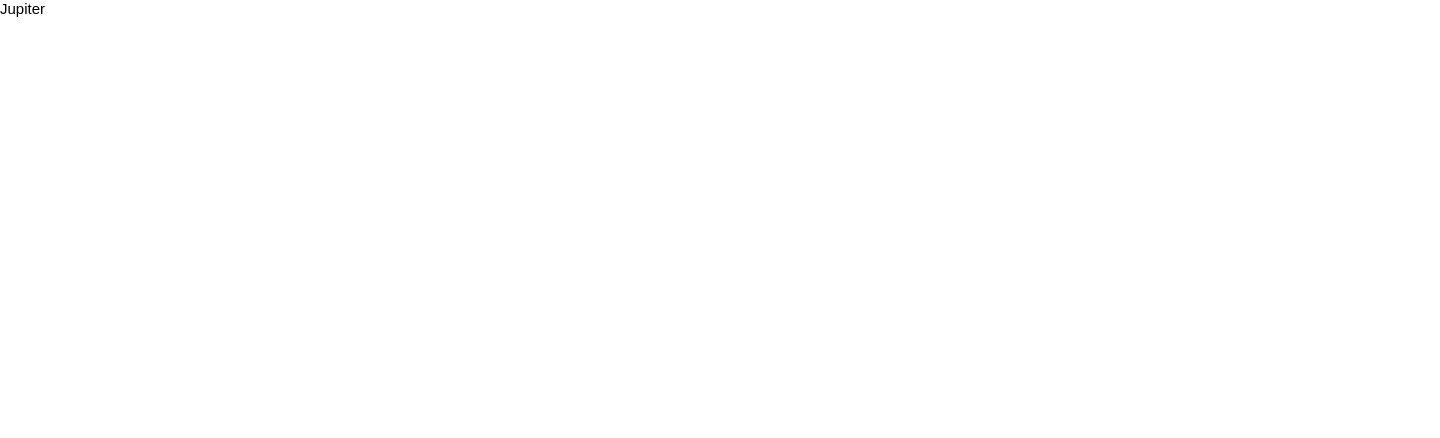
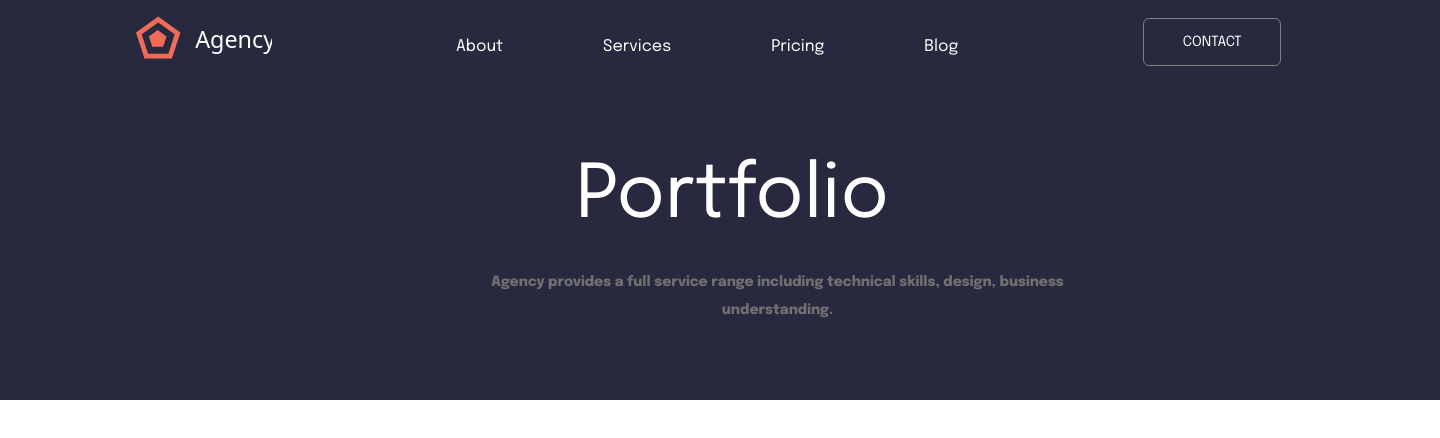
Before and after one commit to EalsyCoD/Portfolio, a React (Create React App) app: page / in a window 1280 px wide. Shown: the top 438 px of the page, 1440 px wide, since content can reach past the window. Built offline with nearby package versions, Linux system fonts and the light colour scheme; the HTML template or start-up script is replaced by a standard one.

Commit message:
added header

```diff
--- a/package.json
+++ b/package.json
@@ -13,6 +13,7 @@
     "react": "^18.2.0",
     "react-dom": "^18.2.0",
     "react-scripts": "5.0.1",
+    "sass": "^1.52.3",
     "typescript": "^4.7.4",
     "web-vitals": "^2.1.4"
   },
--- a/public/index.html
+++ b/public/index.html
@@ -4,6 +4,9 @@
 <head>
   <meta charset="utf-8" />
   <link rel="icon" href="%PUBLIC_URL%/favicon.ico" />
+  <link rel="preconnect" href="https://fonts.googleapis.com">
+  <link rel="preconnect" href="https://fonts.gstatic.com" crossorigin>
+  <link href="https://fonts.googleapis.com/css2?family=Epilogue:wght@400;800&display=swap" rel="stylesheet">
   <meta name="viewport" content="width=device-width, initial-scale=1" />
   <meta name="theme-color" content="#000000" />
   <meta name="description" content="Web site created using create-react-app" />
--- a/src/App.tsx
+++ b/src/App.tsx
@@ -1,8 +1,9 @@
 import React from 'react';
+import Header from './components/Header';
 
 const App = () => {
   return (
-    <div>Jupiter</div>
+    <Header />
   )
 }
 
--- /dev/null
+++ b/src/components/Header/Header.module.scss
@@ -0,0 +1,125 @@
+.container {
+    background-color: #28293e;
+    height: 400px;
+
+    @media(max-width: 1440px) {
+        width: 102.85rem;
+    }
+
+    @media(max-width: 1250px) {
+        width: 100%;
+    }
+
+    @media(max-width: 1040px) {
+        width: 100%;
+    }
+
+    @media(max-width: 700px) {
+        width: 100%;
+    }
+}
+
+
+.wrapper {
+    display: flex;
+    padding: 16px 0 0 136px;
+
+    @media(max-width: 1440px) {
+        margin-right: 120rem;
+    }
+
+    @media(max-width: 1040px) {
+        margin-left: 28%;
+    }
+
+    @media(max-width: 700px) {
+        margin-left: 20%;
+    }
+}
+
+.img {
+    width: 136px;
+    height: 43px;
+}
+
+.nav {
+    display: flex;
+    margin: 0 15%;
+    padding: 22px 0 0 184px;
+    color: #fff;
+
+    @media(max-width: 1250px) {
+        margin-left: -5rem;
+    }
+
+    @media(max-width: 1130px) {
+        margin-left: -10rem;
+    }
+
+    @media(max-width: 1040px) {
+        display: none;
+    }
+}
+
+.text {
+    font-size: 16px;
+    margin-right: 100px;
+}
+
+.button {
+    width: 138px;
+    height: 48px;
+    border: 1px solid grey;
+    border-radius: 6px;
+    margin: -20px 0 0 85px;
+    color: #fff;
+
+    @media(max-width: 1250px) {
+        margin: -20px 0 0 0;
+    }
+}
+
+.main {
+    margin: 93px 0 0 40%;
+    padding-bottom: 34px;
+}
+
+.portfolio {
+    font-size: 74px;
+    font-weight: 400;
+    color: #fff;
+
+    @media(max-width: 1040px) {
+        margin-left: -14%;
+    }
+
+    @media(max-width: 700px) {
+        margin-left: -20%;
+    }
+}
+
+.maintext {
+    font-weight: 600;
+    margin: 0 34%;
+    text-align: center;
+    line-height: 2rem;
+    width: 576px;
+    color: #707070;
+
+    @media(max-width: 1250px) {
+        margin: 0 30%;
+    }
+
+    @media(max-width: 1040px) {
+        margin: 0 20%;
+    }
+
+    @media(max-width: 700px) {
+        margin-left: 10%;
+    }
+
+    @media(max-width: 700px) {
+        margin-left: 25%;
+        width: 350px;
+    }
+}
--- /dev/null
+++ b/src/components/Header/index.tsx
@@ -0,0 +1,29 @@
+import React from "react";
+import styles from './Header.module.scss'
+import img from '../../assets/logo.svg'
+
+const Header = () => {
+    return (
+        <div className={styles.container}>
+            <div className={styles.wrapper}>
+                <img src={img} className={styles.img}></img>
+                <div className={styles.nav}>
+                    <p className={styles.text}>About</p>
+                    <p className={styles.text}>Services</p>
+                    <p className={styles.text}>Pricing</p>
+                    <p className={styles.text}>Blog</p>
+                    <button className={styles.button}>CONTACT</button>
+                </div>
+            </div>
+            <div className={styles.main}>
+                <h1 className={styles.portfolio}>Portfolio</h1>
+            </div>
+            <div className={styles.maintext}>
+                <p>Agency provides a full service range including technical skills, design, business understanding.</p>
+            </div>
+        </div>
+    )
+}
+
+
+export default Header;
--- a/src/index.css
+++ b/src/index.css
@@ -3,8 +3,9 @@
   padding: 0;
   outline: none;
   border: none;
+  background: none;
   box-sizing: border-box;
   text-decoration: none;
   font-family: 'Epilogue', sans-serif;
-  font-size: 15px;
+  font-size: 14px;
 }
```
Also changed, not shown: tsconfig.json (+14 -8 lines), src/assets/logo.svg (added), 1 other file (tests, documents, lock files or other folders).
